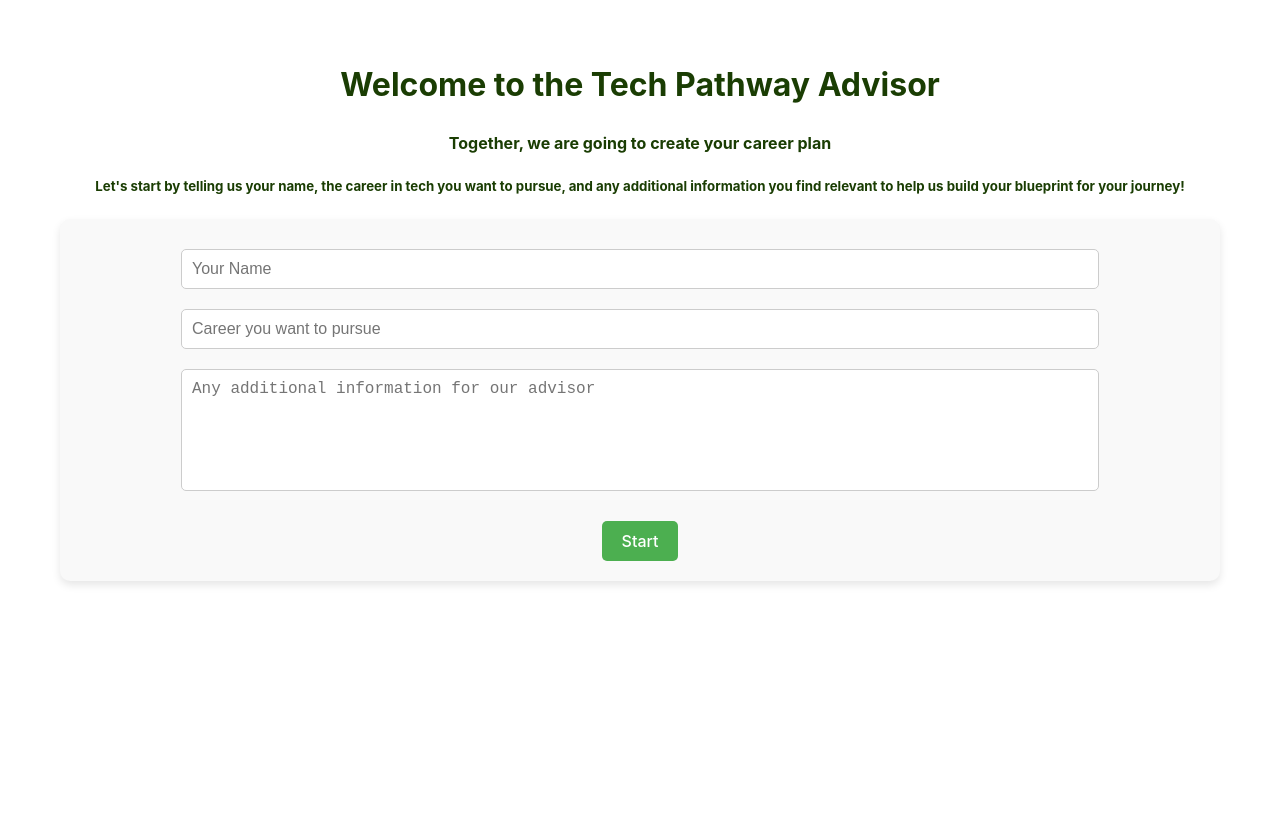
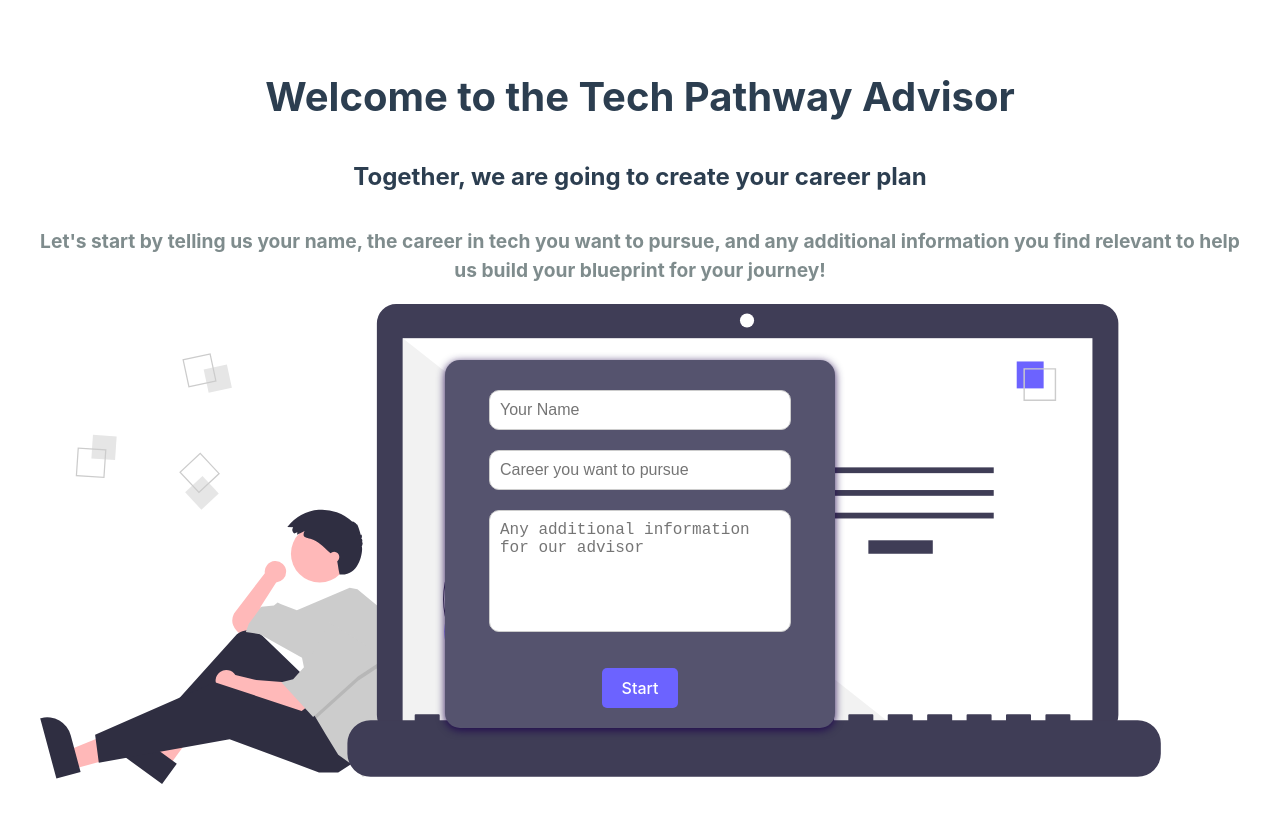
Before and after one commit to SilvinaFigueroa/chat_api_rest, a React (Vite) app: page / in a window 1280 px wide. Before the commit the page ends 800 px from the top, so only its background shows below. Built offline with nearby package versions, Linux system fonts and the light colour scheme; no server answers.

Commit message:
format css for intro and response page

```diff
--- a/src/App.css
+++ b/src/App.css
@@ -5,24 +5,54 @@
   text-align: center;
 }
 
-.response-container {
-  background-color: #f9f9f9;
-  border-radius: 10px;
+
+/* Intro Page */
+
+
+.intro-page {
+  background-image: url('./images/undraw_code_thinking_re_gka2.svg');
+  background-size: contain;
+  background-repeat: no-repeat;
   padding: 40px;
-  max-width: 800px;
-  margin: 40px auto;
-  text-align: center;
-  box-shadow: 0 4px 8px rgba(0, 0, 0, 0.1);
+  min-height: 50vh;
+  display: flex;
+  justify-content: center;
+  align-items: center;
 }
 
-.response-container h2 {
-  color: #2c3e50;
-  margin-bottom: 20px;
-  font-size: 2rem;
+.intro-form  {
+  position: absolute;
+  max-width: 350px;
+  width: 100%;
+  padding: 20px;
+  background-color: rgb(85, 83, 110);
+  border-radius: 15px;
+  box-shadow: 0 2px 8px rgba(28, 1, 78, 0.9);
 }
 
-.start-over-btn {
-  background-color: #4caf50;
+.form-input,
+.form-textarea {
+  width: 80%;
+  padding: 10px;
+  margin: 10px 0;
+  border: 1px solid #ccc;
+  border-radius: 10px;
+  font-size: 16px;
+}
+
+.form-input:focus,
+.form-textarea:focus {
+  outline: none;
+  border-color: #0a0a0a;
+}
+
+.form-textarea {
+  height: 100px;
+  resize: none;
+}
+
+.btn {
+  background-color: rgb(108, 99, 255);
   color: white;
   padding: 10px 20px;
   border: none;
@@ -32,8 +62,37 @@
   margin-top: 20px;
 }
 
-.start-over-btn:hover {
-  background-color: #45a049;
+.btn:hover {
+  background-color: #560aee;
+}
+
+
+/* Response Page */
+
+.response-page {
+  background-image: url('./images/undraw_online_resume_re_ru7s.svg');
+  background-size: contain;
+  min-height: 100vh;
+  background-repeat: no-repeat;
+  padding: 40px;
+}
+
+.response-container {
+  background-color: #f9f9f9;
+  border-radius: 10px;
+  padding: 40px;
+  max-height: 50vh;
+  max-width: 905px;
+  margin: 40px auto;
+  margin-top: 50px;
+  text-align: center;
+  box-shadow: 0 8px 16px rgba(0, 0, 0, 0.5);
+}
+
+.response-container{
+  color: #2c3e50;
+  margin-bottom: 20px;
+  font-size: 16px;
 }
 
 .chat-response {
@@ -41,70 +100,38 @@
   margin-top: 20px;
 }
 
-.chat-response p {
-  margin-bottom: 10px;
-  line-height: 1.6;
-}
-
-.chat-response h3, .chat-response h4, .chat-response h5, .chat-response h6 {
-  margin-top: 20px;
-  margin-bottom: 10px;
-}
-
-.chat-response ul, .chat-response ol {
-  margin-left: 20px;
-  margin-bottom: 10px;
-}
-
 .chat-response code {
   background-color: #f5f5f5;
   padding: 2px 4px;
-  border-radius: 3px;
+  border-radius: 5px;
 }
 
-.intro-form  {
-  display: flex;
-  flex-direction: column;
-  align-items: center;
-  margin: 20px;
-  padding: 20px;
-  background-color: #f9f9f9;
-  border-radius: 10px;
-  box-shadow: 0 4px 8px rgba(0, 0, 0, 0.1);
+/* Heading Styles */
+h1, h2, h4, h5 {
+  margin-bottom: 20px;
 }
 
-.form-input,
-.form-textarea {
-  width: 80%;
-  padding: 10px;
-  margin: 10px 0;
-  border: 1px solid #ccc;
-  border-radius: 5px;
-  font-size: 1rem;
+.response-page h2{
+  margin-top: 150px;
 }
 
-.form-input:focus,
-.form-textarea:focus {
-  outline: none;
-  border-color: #4caf50;
+h1 {
+  color: #2c3e50;
+  font-size: 2.5em;
+  font-weight: bold;
 }
 
-.form-textarea {
-  height: 100px;
-  resize: none;
+h2 {
+  color: #4f61a8;
+  font-size: 2em;
 }
 
-.form-button {
-  background-color: #4caf50;
-  color: white;
-  padding: 10px 20px;
-  border: none;
-  border-radius: 5px;
-  cursor: pointer;
-  font-size: 1rem;
-  margin-top: 20px;
+h4 {
+  color: #2c3e50;
+  font-size: 1.5em;
 }
 
-.form-button:hover {
-  background-color: #45a049;
+h5 {
+  color: #7f8c8d;
+  font-size: 1.2em;
 }
--- a/src/components/ChatMessage.jsx
+++ b/src/components/ChatMessage.jsx
@@ -47,30 +47,31 @@ const ChatMessage = () => {
 
     return (
         <>
-
-        <Intro/>
-
+            <Intro />
+            <div class="intro-page">
                 <form className="intro-form" onSubmit={handleSubmit}>
                     {/* get the text area message (event.target.value) and set the state to pass is as props between components */}
 
                     <input type='text' value={name}
                         onChange={(name) => setName(name.target.value)}
                         placeholder='Your Name' required
-                    className="form-input"/>
+                        className="form-input" />
 
                     <input type='text' value={career}
                         onChange={(career) => setCareer(career.target.value)}
                         placeholder='Career you want to pursue' required
-                    className="form-input"/>
+                        className="form-input" />
 
                     <textarea value={message}
                         onChange={(inputMessage) => setMessage(inputMessage.target.value)}
                         placeholder='Any additional information for our advisor'
-                    className="form-textarea"/>
+                        className="form-textarea" />
 
-                <button type='submit' className="form-button">Start</button>
+                    <button class='btn' type='submit'>Start</button>
                 </form>
+            </div>
         </>
+
     )
 }
 
--- a/src/components/ChatResponse.jsx
+++ b/src/components/ChatResponse.jsx
@@ -12,7 +12,7 @@ const ChatResponse = ({ response, name }) => {
     return (
         <div className="chat-response">
             <ReactMarkdown>{response}</ReactMarkdown>
-            <button className="start-over-btn" onClick={redirectMain}>Start Over</button>
+            <button class='btn' onClick={redirectMain}>Start Over</button>
         </div>
 
     )
--- a/src/index.css
+++ b/src/index.css
@@ -25,6 +25,7 @@ button{
   cursor: pointer;
   transition: border-color 0.25s;
 }
+
 button:hover {
   border-color: #058f33;
 }
--- a/src/pages/Responses.jsx
+++ b/src/pages/Responses.jsx
@@ -7,9 +7,13 @@ const Responses = () => {
 
     return (
         // Pass the response to the component
-        <div className="response-page">
+        <div className='response-page'>
             <h2>Personalized Career Path for {name}</h2>
-            <ChatResponse response={response} />
+            <div className="response-container">
+                <div className="response-content" >
+                    <ChatResponse response={response} />
+                </div>
+            </div>
         </div>
     )
 }
```
Also changed, not shown: src/images/undraw_code_thinking_re_gka2.svg (added), src/images/undraw_online_resume_re_ru7s.svg (added). Lines whose indentation alone changed are shown as unchanged.
